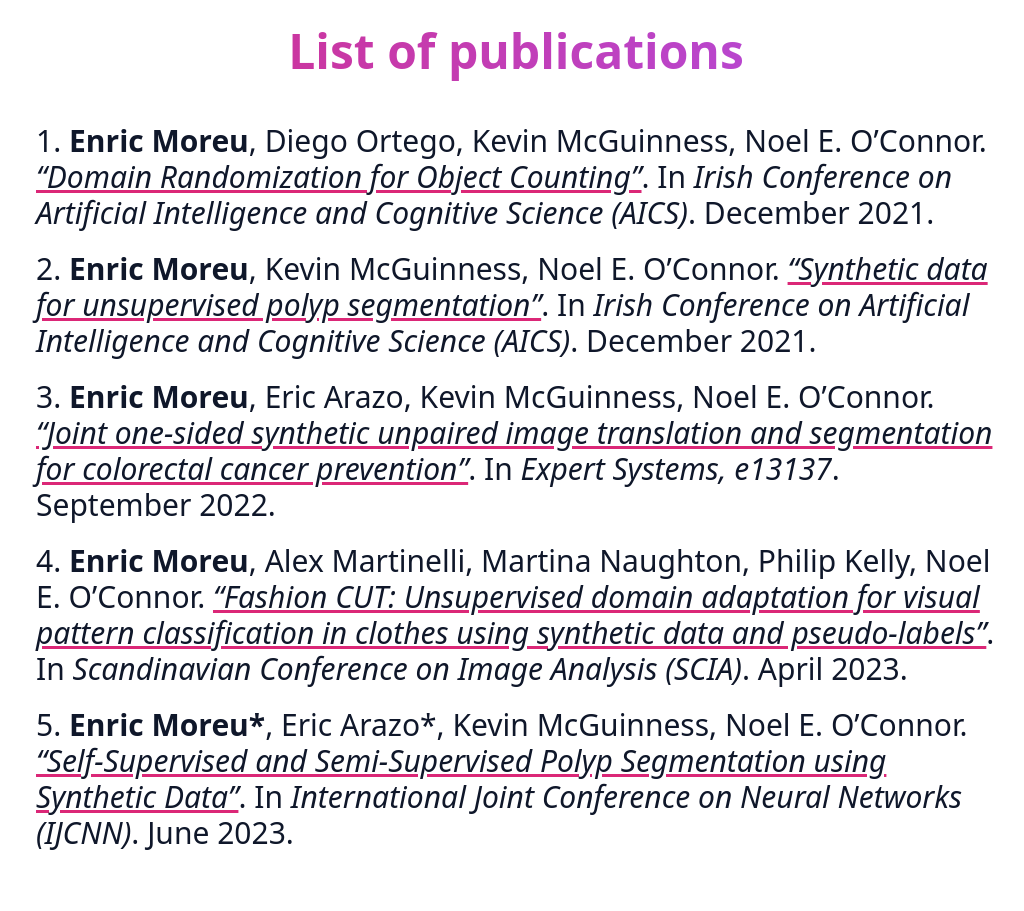
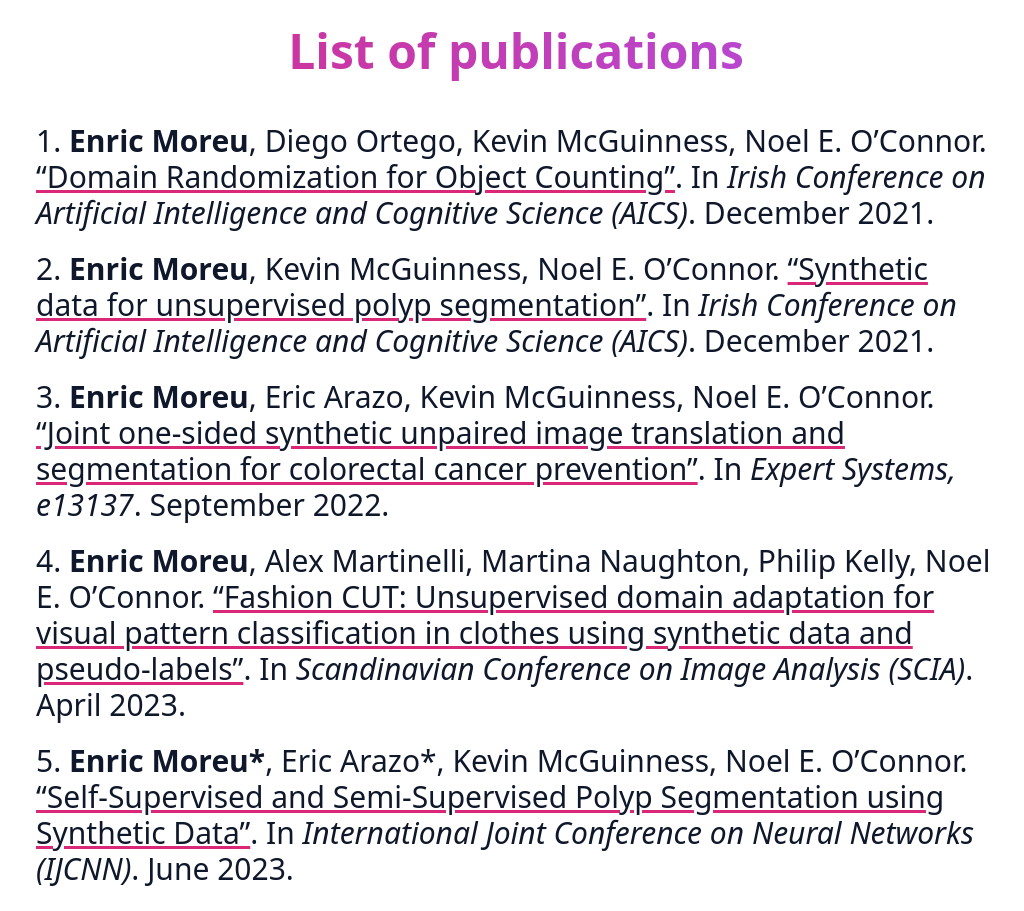
Before and after one commit to enric1994/phd, a website with bundled scripts: page index.html in a window 1280 px wide. Shown: the part 2696-3607 px from the top of the page, without its empty margins (124-1148 px from the left). Before the commit the page ends 3571 px from the top, so only its background shows below. Built offline with nearby package versions, Linux system fonts and the light colour scheme; no server answers.

Commit message:
Add paper links

```diff
--- a/index.html
+++ b/index.html
@@ -159,33 +159,33 @@
     <div class="p-6 text-lg md:px-40 xl:scroll-px-96 xl:text-2xl">
       <ul class="space-y-5 text-slate-900 list-decimal list-inside p-text">
         <li>
-          <strong>Enric Moreu</strong>, Diego Ortego, Kevin McGuinness, Noel E. O’Connor. <i
-            class="decoration-pink-600 underline">“Domain Randomization for Object Counting”</i>.
+          <strong>Enric Moreu</strong>, Diego Ortego, Kevin McGuinness, Noel E. O’Connor. <a href="https://arxiv.org/pdf/2202.08670.pdf" target="_blank"
+            class="decoration-pink-600 underline">“Domain Randomization for Object Counting”</a>.
           In <i>Irish Conference on Artificial Intelligence and Cognitive Science (AICS)</i>. December 2021.
 
         </li>
         <li>
-          <strong>Enric Moreu</strong>, Kevin McGuinness, Noel E. O’Connor. <i
-            class="decoration-pink-600 underline">“Synthetic data for unsupervised polyp segmentation”</i>. In
+          <strong>Enric Moreu</strong>, Kevin McGuinness, Noel E. O’Connor. <a href="https://arxiv.org/pdf/2202.08680.pdf" target="_blank"
+            class="decoration-pink-600 underline">“Synthetic data for unsupervised polyp segmentation”</a>. In
           <i>Irish Conference on Artificial Intelligence and Cognitive Science (AICS)</i>. December 2021.
         </li>
         <li>
-          <strong>Enric Moreu</strong>, Eric Arazo, Kevin McGuinness, Noel E. O’Connor. <i
+          <strong>Enric Moreu</strong>, Eric Arazo, Kevin McGuinness, Noel E. O’Connor. <a href="https://arxiv.org/pdf/2307.11253.pdf" target="_blank"
             class="decoration-pink-600 underline">“Joint one-sided synthetic unpaired image
-            translation and segmentation for colorectal cancer prevention”</i>. In <i>Expert Systems, e13137</i>.
+            translation and segmentation for colorectal cancer prevention”</a>. In <i>Expert Systems, e13137</i>.
           September 2022.
         </li>
         <li>
-          <strong>Enric Moreu</strong>, Alex Martinelli, Martina Naughton, Philip Kelly, Noel E. O’Connor. <i
+          <strong>Enric Moreu</strong>, Alex Martinelli, Martina Naughton, Philip Kelly, Noel E. O’Connor. <a href="https://arxiv.org/pdf/2305.05580.pdf" target="_blank"
             class="decoration-pink-600 underline">“Fashion CUT: Unsupervised
-            domain adaptation for visual pattern classification in clothes using synthetic data and pseudo-labels”</i>.
+            domain adaptation for visual pattern classification in clothes using synthetic data and pseudo-labels”</a>.
           In
           <i>Scandinavian Conference on Image Analysis (SCIA)</i>. April 2023.
         </li>
         <li>
-          <strong>Enric Moreu*</strong>, Eric Arazo*, Kevin McGuinness, Noel E. O’Connor. <i
+          <strong>Enric Moreu*</strong>, Eric Arazo*, Kevin McGuinness, Noel E. O’Connor. <a href="https://arxiv.org/pdf/2307.12033.pdf" target="_blank"
             class="decoration-pink-600 underline">“Self-Supervised and
-            Semi-Supervised Polyp Segmentation using Synthetic Data”</i>. In <i>International Joint Conference on Neural
+            Semi-Supervised Polyp Segmentation using Synthetic Data”</a>. In <i>International Joint Conference on Neural
             Networks (IJCNN)</i>.
           June 2023.
         </li>
```
